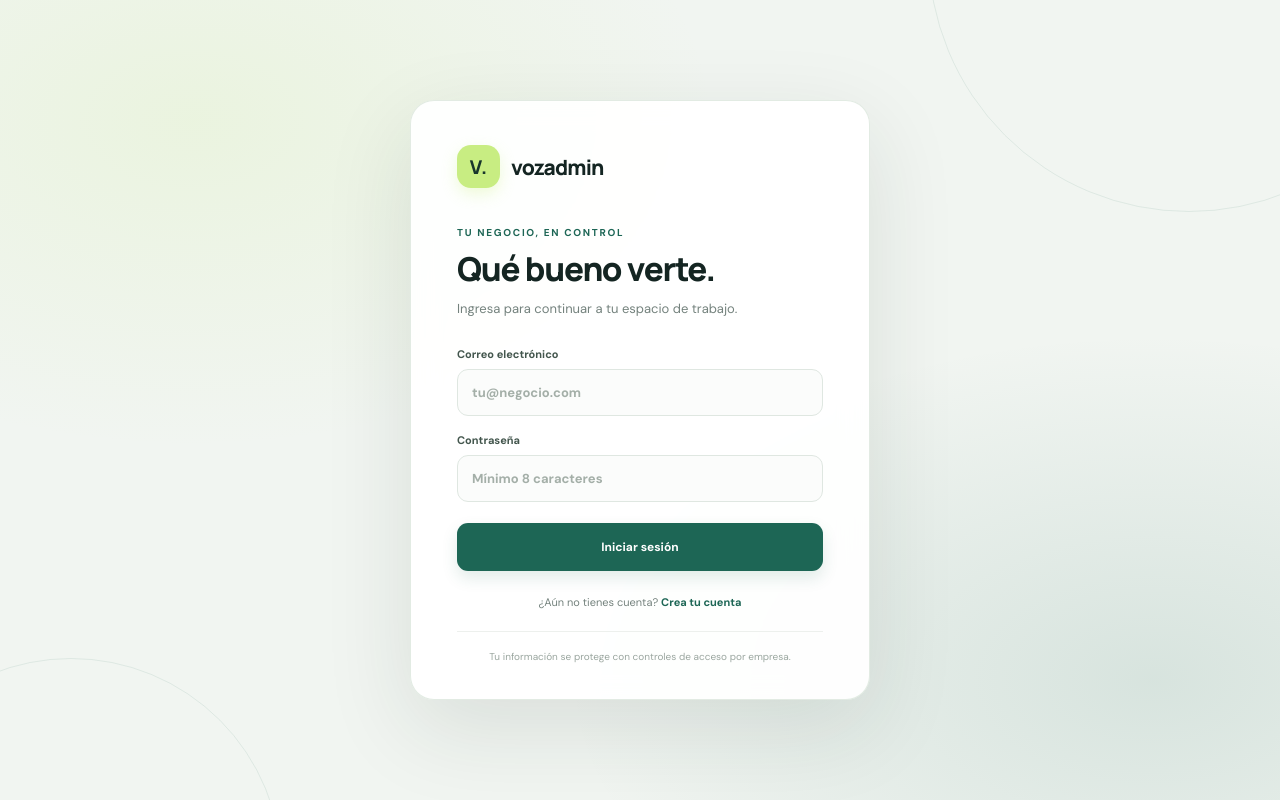
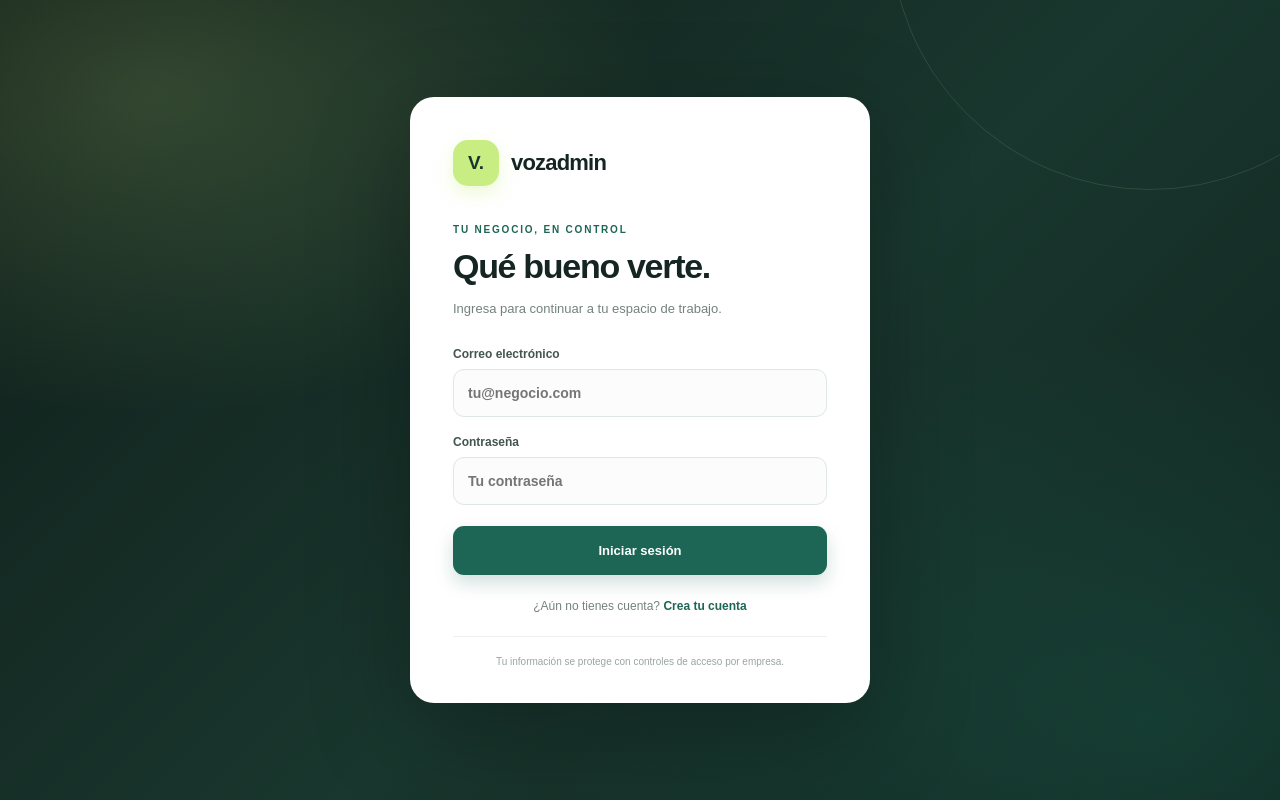
Before and after one commit to JuanVidal1/VozAdmin-PULSO, a Next.js app: page /login in a window 1280 px wide. Built offline with nearby package versions, Linux system fonts and the light colour scheme.

Commit message:
Make login visual independent of global CSS

```diff
--- a/app/login/page.tsx
+++ b/app/login/page.tsx
@@ -4,6 +4,31 @@ import { FormEvent, useState } from "react";
 import Link from "next/link";
 import { useRouter } from "next/navigation";
 import { createClient } from "@/lib/supabase/client";
+
+const styles: Record<string, React.CSSProperties> = {
+  page: {
+    minHeight: "100vh", display: "flex", alignItems: "center", justifyContent: "center",
+    padding: "36px 20px", boxSizing: "border-box", position: "relative", overflow: "hidden",
+    background: "radial-gradient(ellipse at 12% 12%, rgba(200,237,130,.18), transparent 32%), radial-gradient(ellipse at 90% 90%, rgba(29,102,85,.34), transparent 38%), linear-gradient(135deg,#101d19 0%,#19372e 55%,#10231e 100%)",
+    fontFamily: "Arial, Helvetica, sans-serif"
+  },
+  glow: { position: "absolute", width: 520, height: 520, borderRadius: "50%", border: "1px solid rgba(214,239,178,.12)", top: -330, right: -130, pointerEvents: "none" },
+  card: { width: "100%", maxWidth: 460, boxSizing: "border-box", position: "relative", zIndex: 1, padding: "42px 42px 32px", borderRadius: 24, background: "#fff", boxShadow: "0 30px 100px rgba(0,0,0,.28)", border: "1px solid rgba(255,255,255,.65)" },
+  brand: { display: "flex", alignItems: "center", gap: 12, marginBottom: 38 },
+  mark: { width: 46, height: 46, display: "grid", placeItems: "center", borderRadius: 15, background: "#c8ed82", color: "#17352b", fontSize: 19, fontWeight: 900, boxShadow: "0 7px 18px rgba(200,237,130,.35)" },
+  brandName: { color: "#142522", fontSize: 22, fontWeight: 800, letterSpacing: "-.8px" },
+  eyebrow: { margin: "0 0 12px", color: "#1d6655", fontSize: 10, fontWeight: 800, letterSpacing: "1.8px" },
+  heading: { margin: 0, color: "#142522", fontSize: 34, lineHeight: 1.15, letterSpacing: "-1.3px", fontWeight: 800 },
+  subtitle: { margin: "12px 0 28px", color: "#74827d", fontSize: 13, lineHeight: 1.65 },
+  form: { display: "grid", gap: 18 },
+  label: { display: "grid", gap: 8, color: "#43564d", fontSize: 12, fontWeight: 700 },
+  input: { width: "100%", height: 48, boxSizing: "border-box", padding: "0 14px", border: "1px solid #dfe7e1", borderRadius: 11, background: "#fbfcfb", color: "#142522", fontSize: 14, outline: "none" },
+  button: { width: "100%", height: 49, marginTop: 3, border: 0, borderRadius: 11, background: "#1d6655", color: "#fff", fontSize: 13, fontWeight: 800, cursor: "pointer", boxShadow: "0 8px 18px rgba(29,102,85,.2)" },
+  error: { margin: 0, padding: "11px 13px", borderRadius: 10, background: "#fff0ee", color: "#a33c32", border: "1px solid #f5d6d1", fontSize: 12, lineHeight: 1.5 },
+  footer: { margin: "24px 0 0", textAlign: "center", color: "#74827d", fontSize: 12 },
+  link: { color: "#1d6655", fontWeight: 800, textDecoration: "none" },
+  legal: { margin: "23px 0 0", paddingTop: 17, borderTop: "1px solid #edf0ed", textAlign: "center", color: "#9aa69f", fontSize: 10, lineHeight: 1.6 }
+};
 
 export default function LoginPage() {
   const router = useRouter();
@@ -18,7 +43,7 @@ export default function LoginPage() {
     setLoading(true);
     try {
       const supabase = createClient();
-      const { error: signInError } = await supabase.auth.signInWithPassword({ email, password });
+      const { error: signInError } = await supabase.auth.signInWithPassword({ email: email.trim(), password });
       if (signInError) throw signInError;
       const requestedPath = new URLSearchParams(window.location.search).get("next");
       const destination = requestedPath && requestedPath.startsWith("/") && !requestedPath.startsWith("//")
@@ -33,5 +58,34 @@ export default function LoginPage() {
     }
   }
 
-  return <main className="auth-page"><section className="auth-card"><div className="auth-brand"><span>V.</span><strong>vozadmin</strong></div><p className="eyebrow">TU NEGOCIO, EN CONTROL</p><h1>Qué bueno verte.</h1><p className="auth-subtitle">Ingresa para continuar a tu espacio de trabajo.</p><form onSubmit={handleSubmit}><label>Correo electrónico<input type="email" autoComplete="email" required value={email} onChange={e=>setEmail(e.target.value)} placeholder="tu@negocio.com"/></label><label>Contraseña<input type="password" autoComplete="current-password" required minLength={8} value={password} onChange={e=>setPassword(e.target.value)} placeholder="Mínimo 8 caracteres"/></label>{error&&<p className="auth-error">{error}</p>}<button className="primary-btn auth-submit" disabled={loading}>{loading?"Ingresando...":"Iniciar sesión"}</button></form><p className="auth-footer">¿Aún no tienes cuenta? <Link href="/registro">Crea tu cuenta</Link></p><p className="auth-legal">Tu información se protege con controles de acceso por empresa.</p></section></main>;
+  return (
+    <main style={styles.page}>
+      <div aria-hidden="true" style={styles.glow} />
+      <section style={styles.card}>
+        <div style={styles.brand}>
+          <span style={styles.mark}>V.</span>
+          <strong style={styles.brandName}>vozadmin</strong>
+        </div>
+        <p style={styles.eyebrow}>TU NEGOCIO, EN CONTROL</p>
+        <h1 style={styles.heading}>Qué bueno verte.</h1>
+        <p style={styles.subtitle}>Ingresa para continuar a tu espacio de trabajo.</p>
+        <form onSubmit={handleSubmit} style={styles.form}>
+          <label style={styles.label}>
+            Correo electrónico
+            <input style={styles.input} type="email" autoComplete="email" required value={email} onChange={event => setEmail(event.target.value)} placeholder="tu@negocio.com" />
+          </label>
+          <label style={styles.label}>
+            Contraseña
+            <input style={styles.input} type="password" autoComplete="current-password" required minLength={8} value={password} onChange={event => setPassword(event.target.value)} placeholder="Tu contraseña" />
+          </label>
+          {error && <p role="alert" style={styles.error}>{error}</p>}
+          <button type="submit" style={{ ...styles.button, opacity: loading ? .7 : 1 }} disabled={loading}>
+            {loading ? "Ingresando..." : "Iniciar sesión"}
+          </button>
+        </form>
+        <p style={styles.footer}>¿Aún no tienes cuenta?{" "}<Link href="/registro" style={styles.link}>Crea tu cuenta</Link></p>
+        <p style={styles.legal}>Tu información se protege con controles de acceso por empresa.</p>
+      </section>
+    </main>
+  );
 }
```
